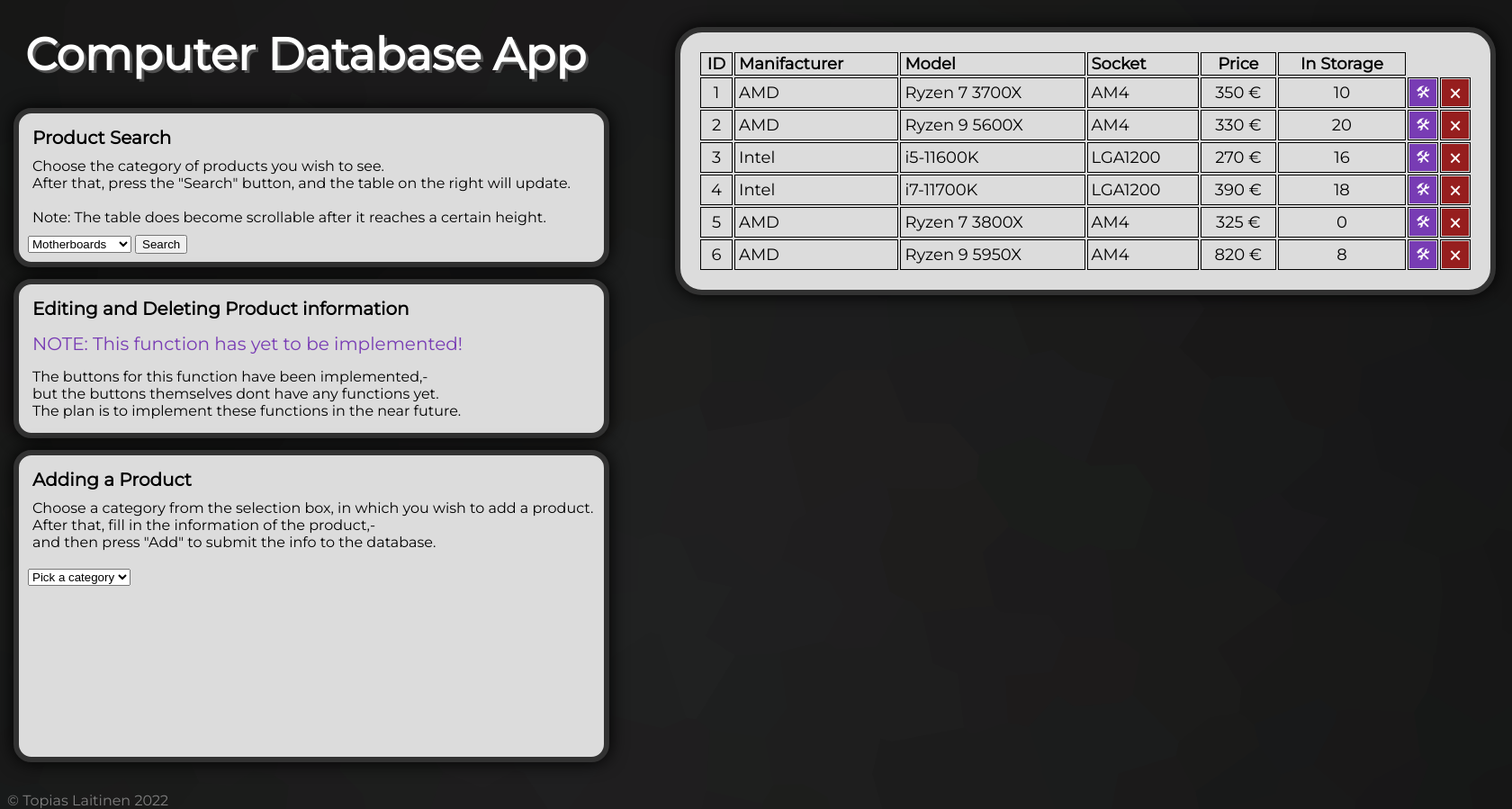
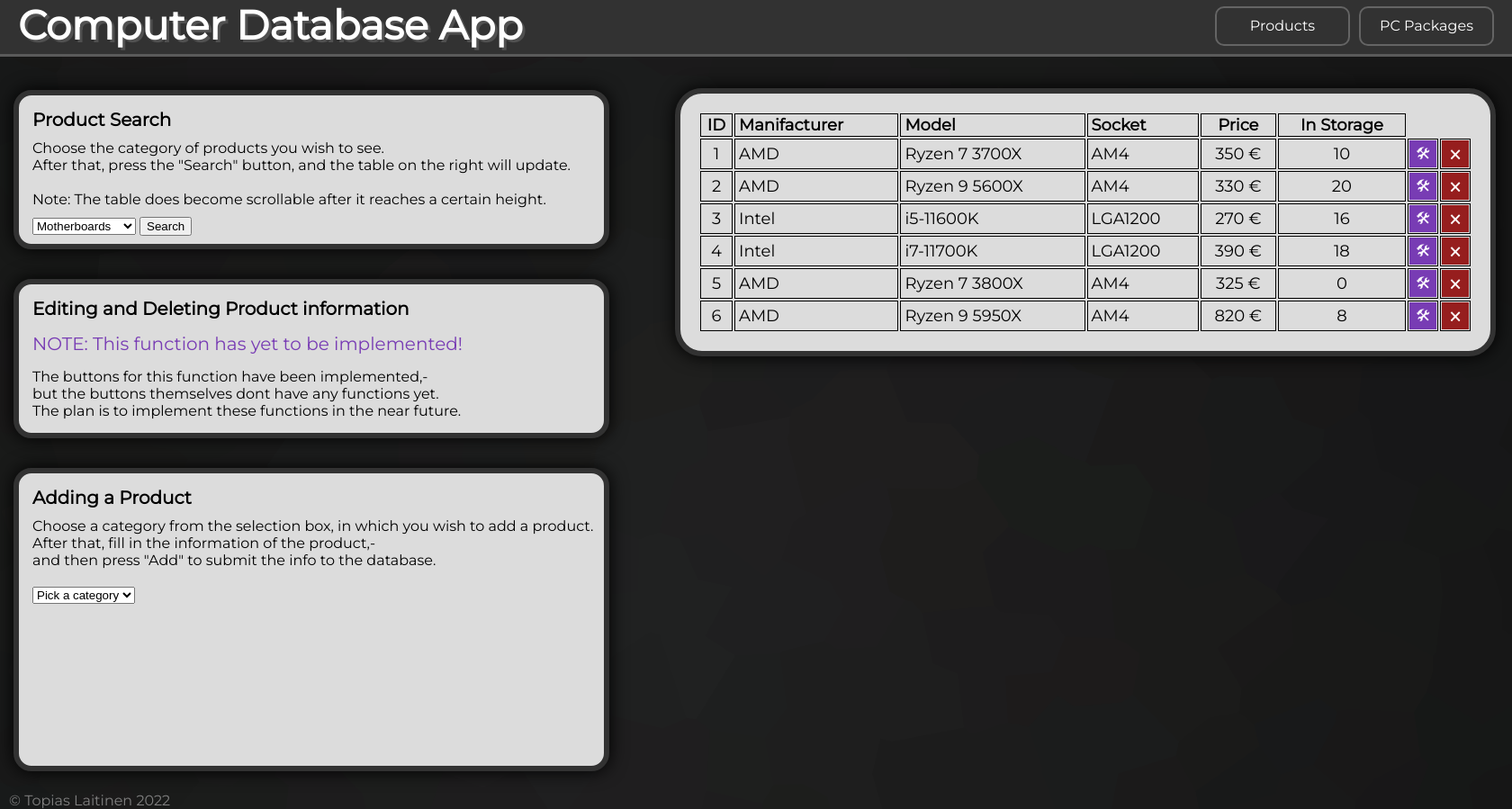
Before and after one commit to Topias-L/Tietokone_Paketti, a PHP site: page /PC_db/ in a window 1680 px wide. Shown: the whole page at 90% size. Run offline with PHP 8.4, Linux system fonts and the light colour scheme; data comes from the database, SQL or seed files in the repository.

Commit message:
Updated Website version

```diff
--- a/NettisivuVersio/PC_db/css/styles.css
+++ b/NettisivuVersio/PC_db/css/styles.css
@@ -6,20 +6,61 @@
 
 body{
 	background-image: url(../page_BG.png);
+	margin: 0px;
 }
 
 ::-webkit-scrollbar {
 	opacity: 1;
 }
 
-#title{
-	margin-top: 30px;
-	margin-left: 20px;
-	width: 700px;
+#navBar {
+	height: 60px;
+	width: auto;
+	background-color: rgba(50,50,50,1);
+	border-bottom: 3px solid rgba(90,90,90,1);
+}
+
+#productSide, #packageSide {
+	position: relative;
+	height: 44px;
+	width: 150px;
+
+	top: -10px;
+	left: 620px;
+	margin-left: 6px;
+	display: inline-block;
+
+	border: 2px solid rgba(100,100,100,1);
+	border-radius: 10px;
+	background-color: rgba(50,50,50,1);
 
 	color: white;
 	font-family: 'Montserrat', sans-serif;
-	font-size: 50px;
+	font-size: 16px;
+
+	cursor: pointer;
+	transition: 0.2s ease-in-out;
+}
+
+#productSide:hover {
+	background-color: rgba(70,70,70,1);
+	color: rgba(120,60,180,1);
+}
+
+#packageSide:hover {
+	background-color: rgba(70,70,70,1);
+	color: rgba(120,60,180,1);
+}
+
+#title{
+	position: relative;
+	width: 700px;
+	margin-left: 20px;
+	display: inline-block;
+
+	color: white;
+	font-family: 'Montserrat', sans-serif;
+	font-size: 45px;
 	font-weight: bold;
 
 	text-shadow: 3px 3px rgba(80,80,80,1);
@@ -28,6 +69,7 @@
 #cr{
 	position: absolute;
 	top: 880px;
+	left: 10px;
 
 	color: gray;
 	font-family: 'Montserrat', sans-serif;
@@ -37,11 +79,12 @@
 
 #tableBG {
 	position: absolute;
+	margin-top: 35px;
 	width: 900px;
 	height: auto;
 	left: 750px;
 
-	max-height: 800px;
+	max-height: 750px;
 	overflow-x: hidden;
 	overflow-y: scroll;
 
@@ -89,7 +132,7 @@
 
 #searchBG {
 	position: absolute;
-	top: 120px;
+	top: 100px;
 	left: 15px;
 	width: 650px;
 	height: 165px;
@@ -119,7 +162,7 @@
 
 form{
 	position: relative;
-	margin-left: 10px;
+	margin-left: 15px;
 	display: inline-block;
 }
 
@@ -177,7 +220,7 @@
 
 	border: none;
 	cursor: pointer;
-	transition: 0.05s ease-in-out;
+	transition: 0.1s ease-in-out;
 
 	color: white;
 	line-height: 10px;
@@ -209,14 +252,67 @@
 	background-color: rgba(120,40,40,1);
 }
 
+#delWarnBG {
+	position: absolute;
+	height: 906px;
+	width: 100%;
+	top: 0px;
+	left: 0px;
+	display: none;
+
+	background-color: rgba(10,10,10,0.5);
+	backdrop-filter: blur(1.5px);
+}
+
+#delWarnContainer{
+	position: absolute;
+	height: 250px;
+	width: 600px;
+	top: 25%;
+	left: 33%;
+
+	background-color: rgba(220,220,220,1);
+	border: 6px solid rgba(50,50,50,1);
+	border-radius: 20px;
+	z-index: 30;
+
+	font-family: 'Montserrat', sans-serif;
+}
+
+#delWarnTXT1 {
+	padding-top: 20px;
+	color: rgba(200,40,40,1);
+	font-size: 40px;
+	font-weight: bold;
+	text-align: center;
+	text-shadow: 2px 2px rgba(120,20,20,1);
+}
+
+#delWarnTXT2 {
+	padding-top: 20px;
+	padding-bottom: 30px;
+	font-size: 20px;
+	text-align: center;
+}
+
+#delCancel {
+	height: 40px;
+	margin-left: 30%;
+	margin-right: 20px;
+}
+
+#delConfirm {
+	height: 40px;
+}
+
 /* Product adding CSS attributes */
 
 #addBG {
 	position: absolute;
-	top: 500px;
+	top: 520px;
 	left: 15px;
 	width: 650px;
-	height: 335px;
+	height: 325px;
 
 	background-color: rgba(220,220,220,1);
 	border: 6px solid rgba(50,50,50,1);
@@ -248,7 +344,7 @@
 #addCategory{
 	position: relative;
 	margin-top: 20px;
-	margin-left: 10px;
+	margin-left: 15px;
 	display: inline-block;
 }
 
--- a/NettisivuVersio/PC_db/index.php
+++ b/NettisivuVersio/PC_db/index.php
@@ -155,7 +155,7 @@
 // Adding edit + delete buttons
 
 		$buffer .= '<td style="width:30px"><button type="button" class="editBTN '. $counter . '">🛠</button></td>';
-		$buffer .= '<td style="width:30px"><button type="button" onClick = "deleteProduct('. $counter .')" class="delBTN '. $counter . '">🗙</button></td>';
+		$buffer .= '<td style="width:30px"><button type="button" onClick = "deleteConfirmation('. $counter .')" class="delBTN '. $counter . '">🗙</button></td>';
 		$buffer .= "</tr>";
 		$counter++;
 	}
@@ -395,7 +395,11 @@
 	}
 }
 
-function deleteRow() {
+if(isset($_POST['delConfirm'])) {
+	deleteProduct();
+}
+
+function deleteProduct() {
 
 }
 
@@ -420,7 +424,7 @@
 
 		<script>
 
-		// Function for adding products
+		// Function for Adding products
 
 			function addProduct(what) {
 				if (!what || what == null) {
@@ -646,11 +650,27 @@
 				document.getElementById("productInfo").innerHTML = buffer;
 			}
 
-		// Function for deleting products
+		// Functions for Deleting products
 
-			function deleteProduct(rowNum) {
-				var rowSearch = document.getElementById("row" + rowNum).firstChild.innerHTML;
-				console.log(rowSearch);
+			function deleteConfirmation(rowNum) {
+				document.getElementById("delWarnBG").style.display = "initial";
+				sessionStorage.setItem('rowNum', rowNum);
+			}
+
+			function deleteCancel() {
+				document.getElementById("delWarnBG").style.display = "none";
+				console.log("Product deletion cancelled.");
+			}
+
+			function deleteConfirm() {
+				var sessionRowNum = sessionStorage.getItem('rowNum')
+
+				document.getElementById("delWarnBG").style.display = "none";
+
+				var rowProdID = document.getElementById("row" + sessionRowNum).firstChild.innerHTML;  + rowProdID
+				console.log("Row number: " + sessionRowNum + "\nRows product ID: " + rowProdID);
+
+				console.log("Product deleted.");
 			}
 
 		</script>
@@ -660,8 +680,12 @@
 	</head>
 	<body>
 		<body onLoad="addProduct()">
+		<div id="navBar">
+			<div id="title">Computer Database App</div>
+			<button type="button" onClick="" id="productSide">Products</button>
+			<button type="button" onClick="" id="packageSide">PC Packages</button>
+		</div>
 		<div id="tableBG"><?php echo($buffer); ?></div>
-		<div id="title">Computer Database App</div>
 		<div id="cr">© Topias Laitinen 2022</div>
 
 <!-- HTML related to product search -->
@@ -696,6 +720,18 @@
 			<br>The plan is to implement these functions in the near future.</div>
 		</div>
 
+		<div id="delWarnBG">
+			<div id="delWarnContainer">
+				<div id="delWarnTXT1">WARNING</div>
+				<div id="delWarnTXT2">Are you sure that you wish to delete your chosen product?
+				<br>If you press delete, the product will be deleted from the database forever.</div>
+				<button type="button" onClick="deleteCancel()" id="delCancel">No, Go back</button>
+				<form name="deleteForm" method="POST" action="index.php">
+					<button type="button" onClick="deleteConfirm()" id="delConfirm">Yes, Delete product</button>
+				</form>
+			</div>
+		</div>
+
 <!-- HTML related to adding products -->
 
 		<div id="addBG">
```
Also changed, not shown: NettisivuVersio/PC_db/redir.html (+6 -3 lines), NettisivuVersio/Esimerkki - 6.4.2022.png (added).
